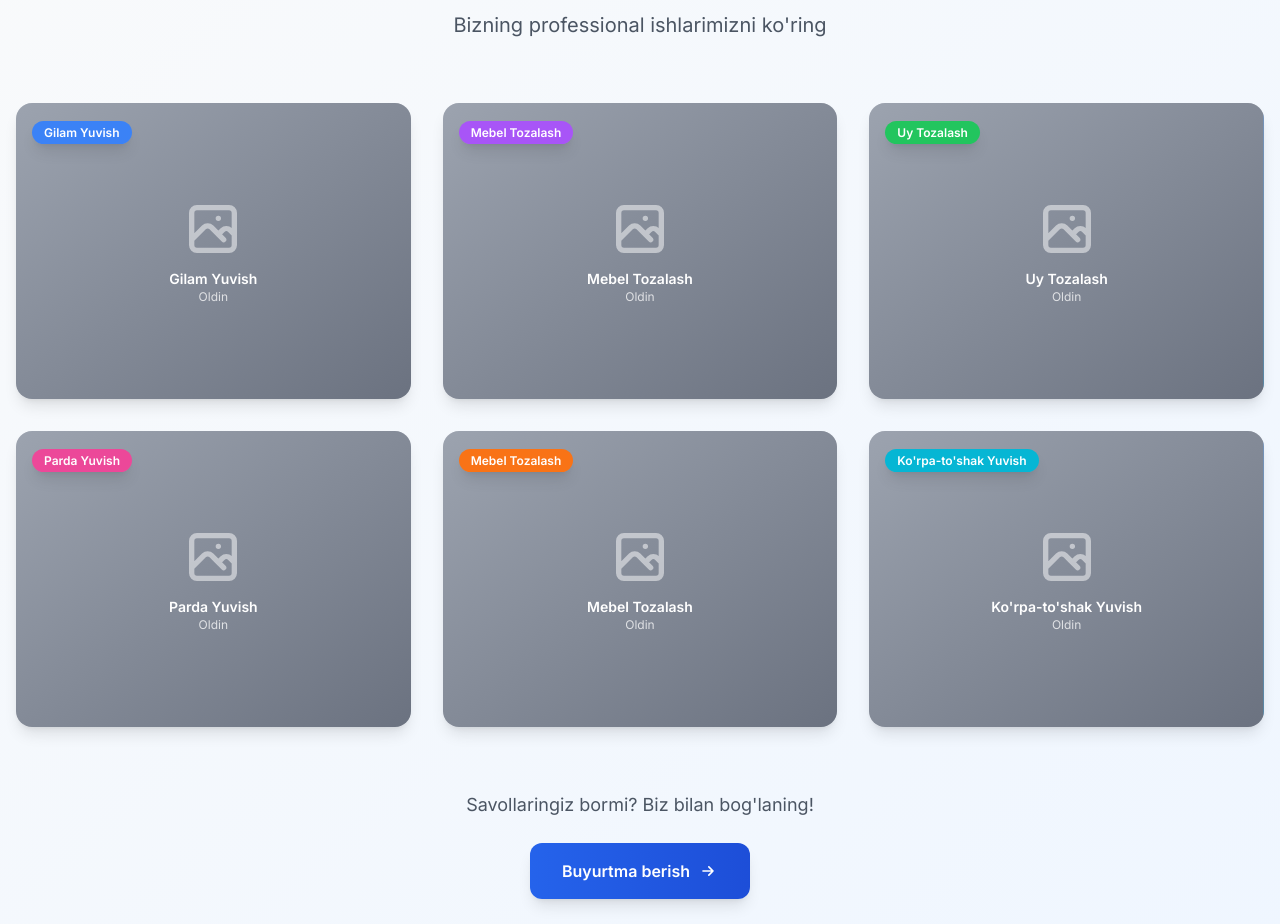
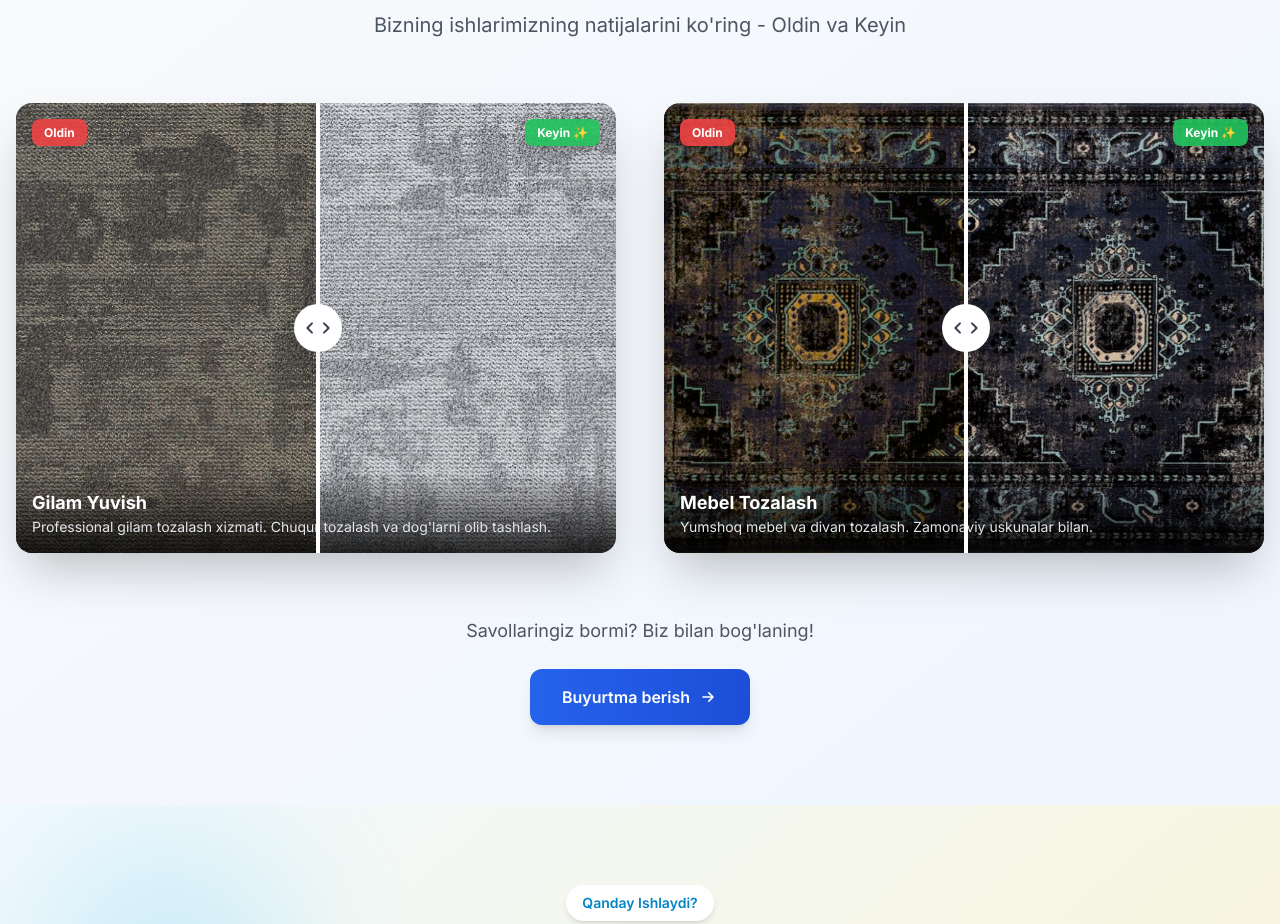
Before and after one commit to bahriddindeveloper96/abu-clean, a Vue app: page / in a window 1280 px wide. Shown: the part 4011-4935 px from the top of the page. Built offline with nearby package versions, Linux system fonts and the light colour scheme.

Commit message:
fvfnjvnfjvnfd

```diff
--- a/src/components/Gallery.vue
+++ b/src/components/Gallery.vue
@@ -14,73 +14,77 @@
         </p>
       </div>
 
-      <!-- Gallery Grid -->
-      <div class="grid md:grid-cols-2 lg:grid-cols-3 gap-6 md:gap-8">
+      <!-- Before/After Slider Gallery -->
+      <div class="grid md:grid-cols-2 gap-8 md:gap-12">
         <div
           v-for="(item, index) in galleryItems"
           :key="index"
-          class="group relative overflow-hidden rounded-2xl shadow-lg hover:shadow-2xl transition-all duration-500 cursor-pointer animate-slide-up"
+          class="relative overflow-hidden rounded-2xl shadow-2xl animate-slide-up"
           :style="{ animationDelay: `${index * 0.1}s` }"
-          @click="openModal(item)"
         >
-          <!-- Image Container with Before/After Slider -->
-          <div class="relative aspect-[4/3] bg-gradient-to-br from-gray-200 to-gray-300 overflow-hidden">
+          <!-- Before/After Container -->
+          <div
+            class="relative aspect-[4/3] select-none cursor-ew-resize"
+            @mousedown="startDrag(index, $event)"
+            @mousemove="onMouseMove(index, $event)"
+            @touchstart="startDrag(index, $event)"
+            @touchmove="onTouchMove(index, $event)"
+          >
             <!-- Before Image (Background) -->
-            <div class="absolute inset-0 flex items-center justify-center">
-              <div class="w-full h-full bg-gradient-to-br from-gray-400 to-gray-500 flex items-center justify-center">
-                <div class="text-center text-white">
-                  <svg class="w-16 h-16 mx-auto mb-2 opacity-50" fill="none" stroke="currentColor" viewBox="0 0 24 24">
-                    <path stroke-linecap="round" stroke-linejoin="round" stroke-width="2" d="M4 16l4.586-4.586a2 2 0 012.828 0L16 16m-2-2l1.586-1.586a2 2 0 012.828 0L20 14m-6-6h.01M6 20h12a2 2 0 002-2V6a2 2 0 00-2-2H6a2 2 0 00-2 2v12a2 2 0 002 2z" />
-                  </svg>
-                  <p class="text-sm font-semibold">{{ $t(item.title) }}</p>
-                  <p class="text-xs opacity-75">{{ $t('gallery.before') }}</p>
-                </div>
+            <img
+              :src="item.beforeImage"
+              :alt="$t(item.title) + ' - Before'"
+              class="absolute inset-0 w-full h-full object-cover"
+              draggable="false"
+            />
+
+            <!-- After Image (Overlay with clip) -->
+            <div
+              class="absolute inset-0 overflow-hidden"
+              :style="{ clipPath: `inset(0 ${100 - item.sliderPosition}% 0 0)` }"
+            >
+              <img
+                :src="item.afterImage"
+                :alt="$t(item.title) + ' - After'"
+                class="absolute inset-0 w-full h-full object-cover"
+                draggable="false"
+              />
+            </div>
+
+            <!-- Slider Handle -->
+            <div
+              class="absolute top-0 bottom-0 w-1 bg-white cursor-ew-resize z-20"
+              :style="{ left: `${item.sliderPosition}%` }"
+            >
+              <!-- Handle Circle -->
+              <div class="absolute top-1/2 left-1/2 -translate-x-1/2 -translate-y-1/2 w-12 h-12 bg-white rounded-full shadow-2xl flex items-center justify-center">
+                <!-- Left Arrow -->
+                <svg class="w-4 h-4 text-gray-700 absolute left-2" fill="none" stroke="currentColor" viewBox="0 0 24 24">
+                  <path stroke-linecap="round" stroke-linejoin="round" stroke-width="3" d="M15 19l-7-7 7-7" />
+                </svg>
+                <!-- Right Arrow -->
+                <svg class="w-4 h-4 text-gray-700 absolute right-2" fill="none" stroke="currentColor" viewBox="0 0 24 24">
+                  <path stroke-linecap="round" stroke-linejoin="round" stroke-width="3" d="M9 5l7 7-7 7" />
+                </svg>
               </div>
             </div>
 
-            <!-- After Image (Overlay) -->
-            <div class="absolute inset-0 bg-gradient-to-br from-blue-400 to-cyan-500 transform translate-x-full group-hover:translate-x-0 transition-transform duration-700 ease-in-out flex items-center justify-center">
-              <div class="text-center text-white">
-                <svg class="w-16 h-16 mx-auto mb-2" fill="none" stroke="currentColor" viewBox="0 0 24 24">
-                  <path stroke-linecap="round" stroke-linejoin="round" stroke-width="2" d="M5 3v4M3 5h4M6 17v4m-2-2h4m5-16l2.286 6.857L21 12l-5.714 2.143L13 21l-2.286-6.857L5 12l5.714-2.143L13 3z" />
-                </svg>
-                <p class="text-sm font-semibold">{{ $t(item.title) }}</p>
-                <p class="text-xs opacity-90">{{ $t('gallery.after') }} ✨</p>
-              </div>
+            <!-- Labels -->
+            <div class="absolute top-4 left-4 z-10">
+              <span class="px-3 py-1.5 bg-red-500/90 backdrop-blur-sm text-white rounded-lg text-xs font-bold shadow-lg">
+                {{ $t('gallery.before') }}
+              </span>
             </div>
-
-            <!-- Category Badge -->
-            <div class="absolute top-4 left-4 z-10">
-              <span :class="['px-3 py-1 rounded-full text-xs font-semibold text-white shadow-lg', item.badgeColor]">
-                {{ $t(item.category) }}
+            <div class="absolute top-4 right-4 z-10">
+              <span class="px-3 py-1.5 bg-green-500/90 backdrop-blur-sm text-white rounded-lg text-xs font-bold shadow-lg">
+                {{ $t('gallery.after') }} ✨
               </span>
             </div>
 
-            <!-- View Details Button -->
-            <div class="absolute bottom-4 right-4 z-10 opacity-0 group-hover:opacity-100 transition-opacity duration-300">
-              <button class="px-4 py-2 bg-white text-gray-900 rounded-lg font-semibold text-sm shadow-lg hover:bg-gray-100 transition-colors">
-                {{ $t('common.viewAll') }}
-              </button>
-            </div>
-          </div>
-
-          <!-- Info -->
-          <div class="absolute bottom-0 left-0 right-0 bg-gradient-to-t from-black/80 to-transparent p-6 transform translate-y-full group-hover:translate-y-0 transition-transform duration-500">
-            <h3 class="text-lg font-bold text-white mb-2">{{ $t(item.title) }}</h3>
-            <p class="text-sm text-gray-200 mb-3">{{ $t(item.description) }}</p>
-            <div class="flex items-center space-x-4 text-xs text-gray-300">
-              <span class="flex items-center space-x-1">
-                <svg class="w-4 h-4" fill="none" stroke="currentColor" viewBox="0 0 24 24">
-                  <path stroke-linecap="round" stroke-linejoin="round" stroke-width="2" d="M12 8v4l3 3m6-3a9 9 0 11-18 0 9 9 0 0118 0z" />
-                </svg>
-                <span>{{ item.duration }}</span>
-              </span>
-              <span class="flex items-center space-x-1">
-                <svg class="w-4 h-4" fill="currentColor" viewBox="0 0 20 20">
-                  <path d="M9.049 2.927c.3-.921 1.603-.921 1.902 0l1.07 3.292a1 1 0 00.95.69h3.462c.969 0 1.371 1.24.588 1.81l-2.8 2.034a1 1 0 00-.364 1.118l1.07 3.292c.3.921-.755 1.688-1.54 1.118l-2.8-2.034a1 1 0 00-1.175 0l-2.8 2.034c-.784.57-1.838-.197-1.539-1.118l1.07-3.292a1 1 0 00-.364-1.118L2.98 8.72c-.783-.57-.38-1.81.588-1.81h3.461a1 1 0 00.951-.69l1.07-3.292z" />
-                </svg>
-                <span>{{ item.rating }}</span>
-              </span>
+            <!-- Title -->
+            <div class="absolute bottom-0 left-0 right-0 bg-gradient-to-t from-black/80 to-transparent p-4 z-10">
+              <h3 class="text-lg font-bold text-white">{{ $t(item.title) }}</h3>
+              <p class="text-sm text-gray-200">{{ $t(item.description) }}</p>
             </div>
           </div>
         </div>
@@ -103,77 +107,84 @@
 </template>
 
 <script setup>
-import { ref } from 'vue'
+import { ref, reactive } from 'vue'
 
-const galleryItems = [
+const galleryItems = reactive([
   {
     title: 'services.items.carpet.title',
-    category: 'services.items.carpet.title',
     description: 'services.items.carpet.description',
-    duration: '2h',
-    rating: '5.0',
-    badgeColor: 'bg-blue-500'
+    beforeImage: '/images/01.png',
+    afterImage: '/images/02.png',
+    sliderPosition: 50
   },
   {
     title: 'services.items.furniture.title',
-    category: 'services.items.furniture.title',
     description: 'services.items.furniture.description',
-    duration: '1.5h',
-    rating: '5.0',
-    badgeColor: 'bg-purple-500'
-  },
-  {
-    title: 'services.items.home.title',
-    category: 'services.items.home.title',
-    description: 'services.items.home.description',
-    duration: '4h',
-    rating: '5.0',
-    badgeColor: 'bg-green-500'
-  },
-  {
-    title: 'services.items.curtain.title',
-    category: 'services.items.curtain.title',
-    description: 'services.items.curtain.description',
-    duration: '3h',
-    rating: '5.0',
-    badgeColor: 'bg-pink-500'
-  },
-  {
-    title: 'services.items.furniture.title',
-    category: 'services.items.furniture.title',
-    description: 'services.items.furniture.description',
-    duration: '1h',
-    rating: '5.0',
-    badgeColor: 'bg-orange-500'
-  },
-  {
-    title: 'services.items.mattress.title',
-    category: 'services.items.mattress.title',
-    description: 'services.items.mattress.description',
-    duration: '2.5h',
-    rating: '5.0',
-    badgeColor: 'bg-cyan-500'
+    beforeImage: '/images/03.png',
+    afterImage: '/images/04.png',
+    sliderPosition: 50
   }
-]
+])
 
-const openModal = (item) => {
-  console.log('Opening modal for:', item.title)
-  // Modal funksiyasi keyinchalik qo'shiladi
+const isDragging = ref(false)
+const currentIndex = ref(null)
+
+const startDrag = (index, event) => {
+  event.preventDefault()
+  isDragging.value = true
+  currentIndex.value = index
+  updateSliderPosition(index, event)
+}
+
+const onMouseMove = (index, event) => {
+  if (isDragging.value && currentIndex.value === index) {
+    event.preventDefault()
+    updateSliderPosition(index, event)
+  }
+}
+
+const onTouchMove = (index, event) => {
+  if (isDragging.value && currentIndex.value === index) {
+    event.preventDefault()
+    updateSliderPosition(index, event)
+  }
+}
+
+const updateSliderPosition = (index, event) => {
+  const container = event.currentTarget
+  const rect = container.getBoundingClientRect()
+  const clientX = event.touches ? event.touches[0].clientX : event.clientX
+  const x = clientX - rect.left
+  const percentage = Math.max(0, Math.min(100, (x / rect.width) * 100))
+
+  galleryItems[index].sliderPosition = percentage
+}
+
+// Stop dragging on mouse up or touch end
+if (typeof window !== 'undefined') {
+  window.addEventListener('mouseup', () => {
+    isDragging.value = false
+    currentIndex.value = null
+  })
+
+  window.addEventListener('touchend', () => {
+    isDragging.value = false
+    currentIndex.value = null
+  })
 }
 </script>
 
 <style scoped>
-/* Additional hover effects */
-.group:hover .absolute {
-  animation: subtle-pulse 2s ease-in-out infinite;
+/* Smooth slider transitions */
+.cursor-ew-resize {
+  cursor: ew-resize;
 }
 
-@keyframes subtle-pulse {
-  0%, 100% {
-    opacity: 1;
-  }
-  50% {
-    opacity: 0.95;
-  }
+/* Prevent text selection during drag */
+.select-none {
+  user-select: none;
+  -webkit-user-select: none;
+  -moz-user-select: none;
+  -ms-user-select: none;
 }
 </style>
--- a/src/i18n/locales/en.json
+++ b/src/i18n/locales/en.json
@@ -123,7 +123,7 @@
   },
   "gallery": {
     "title": "Our Work Gallery",
-    "subtitle": "See our professional work",
+    "subtitle": "See our professional work - Before & After Results",
     "before": "Before",
     "after": "After"
   },
--- a/src/i18n/locales/ru.json
+++ b/src/i18n/locales/ru.json
@@ -123,7 +123,7 @@
   },
   "gallery": {
     "title": "Галерея Наших Работ",
-    "subtitle": "Посмотрите наши профессиональные работы",
+    "subtitle": "Посмотрите результаты нашей работы - До и После",
     "before": "До",
     "after": "После"
   },
--- a/src/i18n/locales/uz.json
+++ b/src/i18n/locales/uz.json
@@ -123,7 +123,7 @@
   },
   "gallery": {
     "title": "Ishlarimiz Galereyasi",
-    "subtitle": "Bizning professional ishlarimizni ko'ring",
+    "subtitle": "Bizning ishlarimizning natijalarini ko'ring - Oldin va Keyin",
     "before": "Oldin",
     "after": "Keyin"
   },
```
Also changed, not shown: public/images/01.png (added), public/images/02.png (added).
